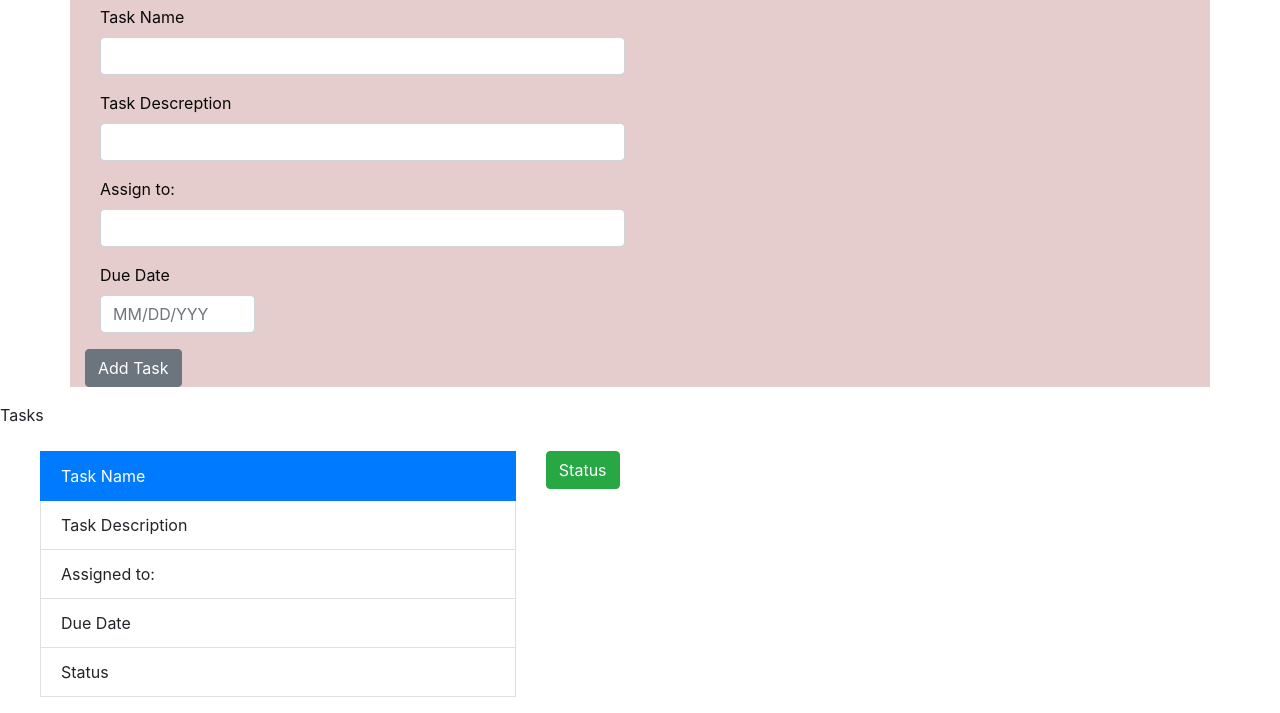
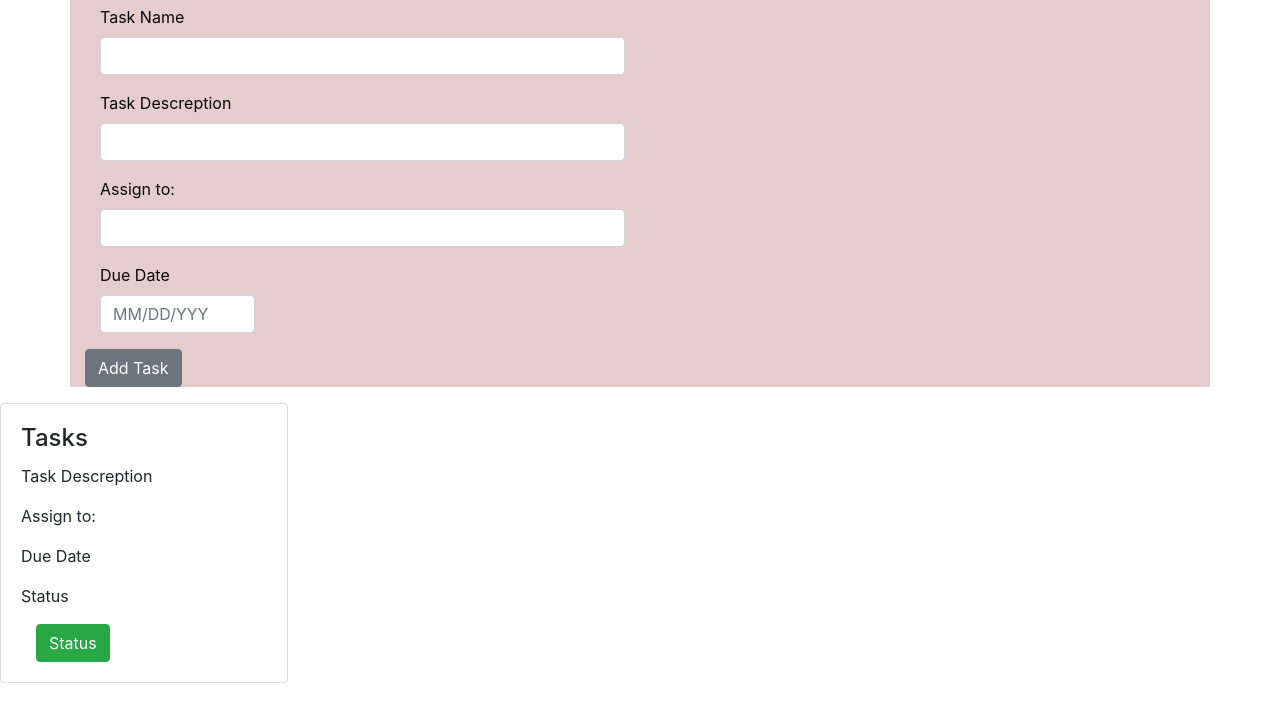
Before and after one commit to be478/group2, a plain HTML site: page index.html in a window 1280 px wide. Shown: the part 93-806 px from the top of the page. Drawn offline with nearby package versions, Linux system fonts and the light colour scheme.

Commit message:
card group modification

```diff
--- a/index.html
+++ b/index.html
@@ -45,26 +45,20 @@
     </div>
     </div>
 
-    <div class="Container">
-        <div class="form-group">
-                <label for="exampleFormControlSelect1">Tasks</label>
-            </div>
-              <div>
-                <div class="row">
-                  <div class="col-5">
-                    <ul>
-                  <li class="list-group-item active">Task Name</li>
-                  <li class="list-group-item">Task Description</li>
-                  <li class="list-group-item">Assigned to:</li>
-                  <li class="list-group-item">Due Date</li>
-                  <li class="list-group-item">Status</li>
-                </ul>
-                </div>
-                <div class="col-5"><button type="button" class="btn btn-success">Status</button>
+
+    <div class="row">
+              <div class="col-8 col-md-8">
+              <div class="card border-1" style="width: 18rem;">                <div class="card-body">
+                  <h4 class="card-title">Tasks</h4>
+                  <p class="card-text">Task Descreption</p>
+                  <p class="card-text">Assign to:</p>
+                  <p class="card-text">Due Date</p>
+                  <p class="card-text">Status</p>
+                  <div class="col-8 col-md-8" align-right><button type="button" class="btn btn-success">Status</button>
                 </div>
               </div>
-                </div>
-              </div>
+            </div>
+          </div>
 
       <script src="https://code.jquery.com/jquery-3.5.1.slim.min.js" integrity="sha384-DfXdz2htPH0lsSSs5nCTpuj/zy4C+OGpamoFVy38MVBnE+IbbVYUew+OrCXaRkfj" crossorigin="anonymous"></script>
       <script src="https://cdn.jsdelivr.net/npm/bootstrap@4.5.3/dist/js/bootstrap.bundle.min.js" integrity="sha384-ho+j7jyWK8fNQe+A12Hb8AhRq26LrZ/JpcUGGOn+Y7RsweNrtN/tE3MoK7ZeZDyx" crossorigin="anonymous"></script>
```
